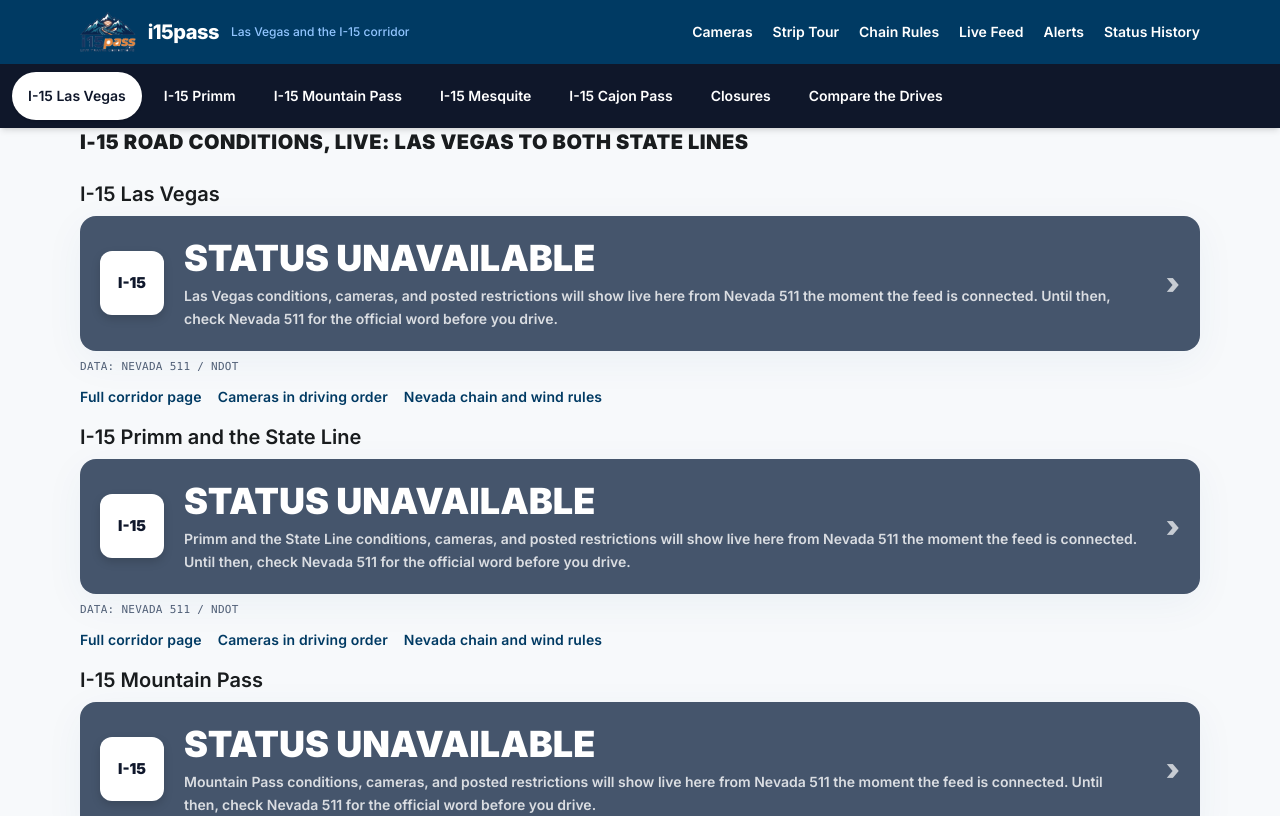
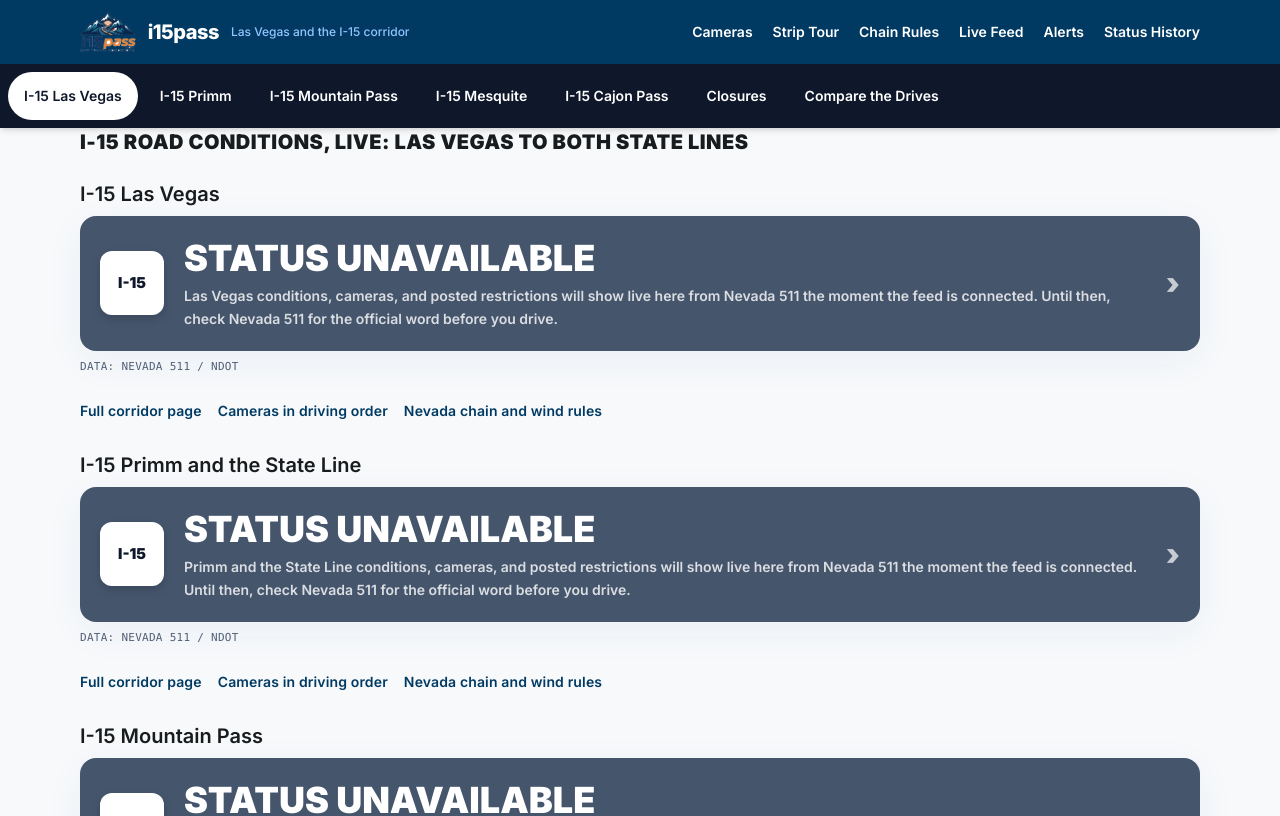
Before and after one commit to i80pass/i15pass, a Next.js app: page / in a window 1280 px wide. Shown: the top 816 px of the page. Built offline with nearby package versions, Linux system fonts and the light colour scheme; no server answers.

Commit message:
Tap target nav fix per spec: split CorridorNav out of Header (48px pills, plain anchors, aria-current incl. camera pages), 48px brand, desktop and mobile header links, 48px StatusBanner link row, btn-nav-dark min-height 48px

```diff
--- a/app/globals.css
+++ b/app/globals.css
@@ -49,6 +49,10 @@
     background: #0f172a;
     color: #ffffff;
     border: 1px solid rgba(255,255,255,0.08);
+    min-height: 48px;
+    display: inline-flex;
+    align-items: center;
+    justify-content: center;
   }
   .aura-shadow {
     box-shadow: 0 10px 40px rgba(0, 82, 136, 0.05);
--- /dev/null
+++ b/components/CorridorNav.js
@@ -0,0 +1,53 @@
+"use client";
+
+import { usePathname } from "next/navigation";
+import { CORRIDORS } from "@/lib/corridors";
+
+// Corridor pill bar, split out of Header per the tap target spec
+// (Nov 15, 2026), copying the grapevinepass CorridorNav mechanics:
+// a client component that reads the current path so it can mark the
+// active pill, plain anchors so a tap is a native browser navigation
+// that works before hydration and on a weak signal, one horizontal
+// sliding row at every width, and a 48px minimum tap target on every
+// pill. Same hrefs, same order, and same labels as the inline bar it
+// replaces, so no internal link changes. Active rule: a corridor
+// pill is active on its own page and on its camera strip page
+// (href plus "-cameras"), the first corridor pill is active on the
+// homepage, and the Closures and Compare pills are active only on
+// an exact path match. At most one pill is active on any path.
+export default function CorridorNav() {
+  const pathname = usePathname();
+  const entries = [
+    ...CORRIDORS.map((c) => ({
+      href: `/${c.slug}`,
+      label: `${c.routeLabel} ${c.shortName}`,
+      corridor: true,
+    })),
+    { href: "/closures", label: "Closures", corridor: false },
+    { href: "/compare", label: "Compare the Drives", corridor: false },
+  ];
+  return (
+    <nav aria-label="Corridors" className="bg-[#0f172a] text-white">
+      <div className="flex flex-nowrap gap-1.5 px-2 py-2 overflow-x-auto hide-scrollbar whitespace-nowrap">
+        {entries.map((e) => {
+          const active =
+            pathname === e.href ||
+            (e.corridor && pathname === `${e.href}-cameras`) ||
+            (pathname === "/" && e.href === `/${CORRIDORS[0].slug}`);
+          return (
+            <a
+              key={e.href}
+              href={e.href}
+              aria-current={active ? "page" : undefined}
+              className={`flex items-center shrink-0 min-h-[48px] text-sm font-semibold px-4 py-3 rounded-full whitespace-nowrap touch-manipulation select-none ${
+                active ? "bg-white text-[#0f172a]" : "text-white hover:bg-white/10"
+              }`}
+            >
+              {e.label}
+            </a>
+          );
+        })}
+      </div>
+    </nav>
+  );
+}
--- a/components/Header.js
+++ b/components/Header.js
@@ -1,9 +1,6 @@
-"use client";
-
 import Link from "next/link";
-import { usePathname } from "next/navigation";
 import { SITE } from "@/lib/site-config";
-import { CORRIDORS } from "@/lib/corridors";
+import CorridorNav from "@/components/CorridorNav";
 
 // Header in the i80pass master pattern: brand block, primary nav, and
 // the corridor pill bar. LOGO: the confirmed family master for this
@@ -11,23 +8,17 @@ import { CORRIDORS } from "@/lib/corridors";
 // ~/workspace/your_files/logo-vault/i15pass-logo.png, served from
 // SITE.logoPath (public/i15pass-logo.png) with the same treatment as
 // the other network sites: the logo image plus the site name.
+// The corridor pill bar lives in components/CorridorNav.js (split
+// out Nov 15, 2026 per the tap target spec), rendered inside this
+// same fixed header element. Header tap targets: the brand link,
+// the desktop primary nav links, and the mobile Live Feed link all
+// carry a 48px minimum height per the roadside tap standard.
 export default function Header() {
-  const pathname = usePathname();
-  // Corridor bar active state (Gold Standard pattern): the primary
-  // corridor (Las Vegas, first in flagship order) lights on the
-  // homepage, and each corridor page lights its own pill only.
-  // Roadside tap standard (Grapevine round 2 pattern, Nov 15, 2026):
-  // one horizontal sliding row at every width, 48px minimum tap
-  // targets, plain anchors so a tap navigates natively before or
-  // without hydration, touch-manipulation for no tap delay. Same
-  // hrefs and labels as before, so no internal link changes.
-  const pillClass = (active) =>
-    `flex items-center shrink-0 min-h-[48px] px-4 py-3 rounded-full text-sm font-semibold whitespace-nowrap touch-manipulation select-none ${active ? "bg-white text-[#0f172a] shadow-sm" : "hover:bg-white/10"}`;
   return (
     <header className="fixed top-0 inset-x-0 z-50 bg-primary text-on-primary shadow-md">
       <div className="px-container-padding-mobile md:px-container-padding-desktop">
         <div className="flex items-center justify-between h-14 md:h-16">
-          <Link href="/" className="flex items-center gap-3 min-w-0">
+          <Link href="/" className="flex items-center gap-3 min-w-0 min-h-[48px]">
             {/* eslint-disable-next-line @next/next/no-img-element */}
             <img
               src={SITE.logoPath}
@@ -38,36 +29,17 @@ export default function Header() {
             <span className="hidden md:inline text-xs text-on-primary-container font-medium">{SITE.regionLabel}</span>
           </Link>
           <nav className="hidden md:flex items-center gap-5 text-sm font-semibold">
-            <Link href="/cameras" className="hover:text-on-primary-container">Cameras</Link>
-            <Link href="/las-vegas-strip-camera-tour" className="hover:text-on-primary-container">Strip Tour</Link>
-            <Link href={SITE.lawPath} className="hover:text-on-primary-container">Chain Rules</Link>
-            <Link href="/live-feed" className="hover:text-on-primary-container">Live Feed</Link>
-            <Link href="/alerts" className="hover:text-on-primary-container">Alerts</Link>
-            <Link href="/status-history" className="hover:text-on-primary-container">Status History</Link>
+            <Link href="/cameras" className="inline-flex items-center min-h-[48px] hover:text-on-primary-container">Cameras</Link>
+            <Link href="/las-vegas-strip-camera-tour" className="inline-flex items-center min-h-[48px] hover:text-on-primary-container">Strip Tour</Link>
+            <Link href={SITE.lawPath} className="inline-flex items-center min-h-[48px] hover:text-on-primary-container">Chain Rules</Link>
+            <Link href="/live-feed" className="inline-flex items-center min-h-[48px] hover:text-on-primary-container">Live Feed</Link>
+            <Link href="/alerts" className="inline-flex items-center min-h-[48px] hover:text-on-primary-container">Alerts</Link>
+            <Link href="/status-history" className="inline-flex items-center min-h-[48px] hover:text-on-primary-container">Status History</Link>
           </nav>
-          <Link href="/live-feed" className="md:hidden text-sm font-semibold">Live Feed</Link>
+          <Link href="/live-feed" className="md:hidden inline-flex items-center min-h-[48px] px-2 text-sm font-semibold">Live Feed</Link>
         </div>
       </div>
-      <nav className="bg-[#0f172a] text-white">
-        <div className="flex flex-nowrap gap-1.5 px-3 py-2 overflow-x-auto hide-scrollbar whitespace-nowrap">
-          {CORRIDORS.map((c) => {
-            const active =
-              pathname === `/${c.slug}` || (pathname === "/" && c.slug === CORRIDORS[0].slug);
-            return (
-              <a
-                key={c.slug}
-                href={`/${c.slug}`}
-                aria-current={active ? "page" : undefined}
-                className={pillClass(active)}
-              >
-                {c.routeLabel} {c.shortName}
-              </a>
-            );
-          })}
-          <a href="/closures" aria-current={pathname === "/closures" ? "page" : undefined} className={pillClass(pathname === "/closures")}>Closures</a>
-          <a href="/compare" aria-current={pathname === "/compare" ? "page" : undefined} className={pillClass(pathname === "/compare")}>Compare the Drives</a>
-        </div>
-      </nav>
+      <CorridorNav />
     </header>
   );
 }
--- a/components/StatusBanner.js
+++ b/components/StatusBanner.js
@@ -62,10 +62,10 @@ export default function StatusBanner({ corridor, status, heading, href = null })
         <p className="text-sm text-secondary leading-relaxed mt-2">{corridor.coverageNote}</p>
       )}
       <div className="flex flex-wrap gap-x-4 gap-y-1 mt-3 text-label-md text-secondary">
-        <Link href={`/${corridor.slug}`} className="text-primary font-semibold">Full corridor page</Link>
-        <Link href={`/${corridor.slug}-cameras`} className="text-primary font-semibold">Cameras in driving order</Link>
+        <Link href={`/${corridor.slug}`} className="inline-flex items-center min-h-[48px] text-primary font-semibold">Full corridor page</Link>
+        <Link href={`/${corridor.slug}-cameras`} className="inline-flex items-center min-h-[48px] text-primary font-semibold">Cameras in driving order</Link>
         {!corridor.hideLawLink && (
-          <Link href={SITE.lawPath} className="text-primary font-semibold">{SITE.lawLabel}</Link>
+          <Link href={SITE.lawPath} className="inline-flex items-center min-h-[48px] text-primary font-semibold">{SITE.lawLabel}</Link>
         )}
       </div>
     </section>
```
